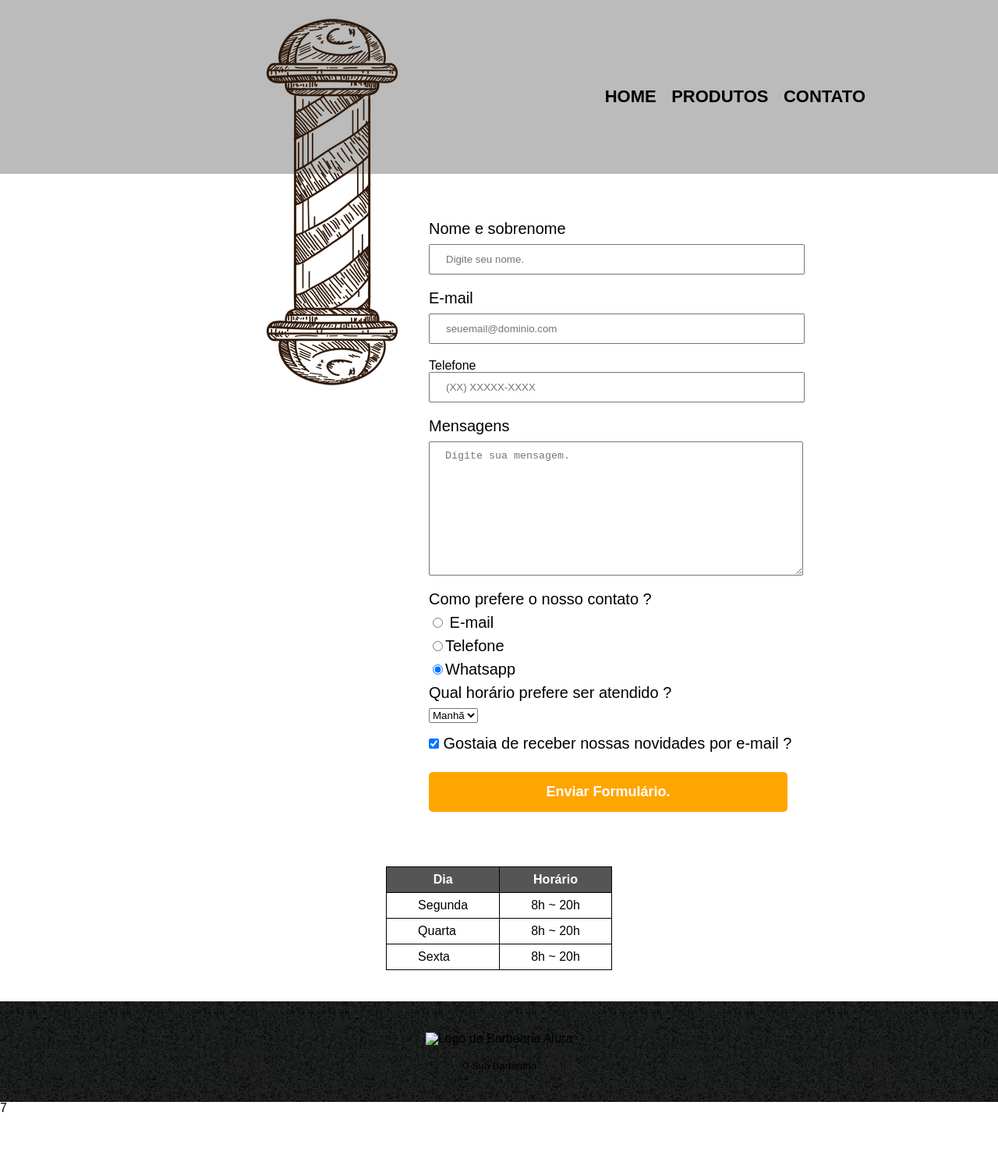
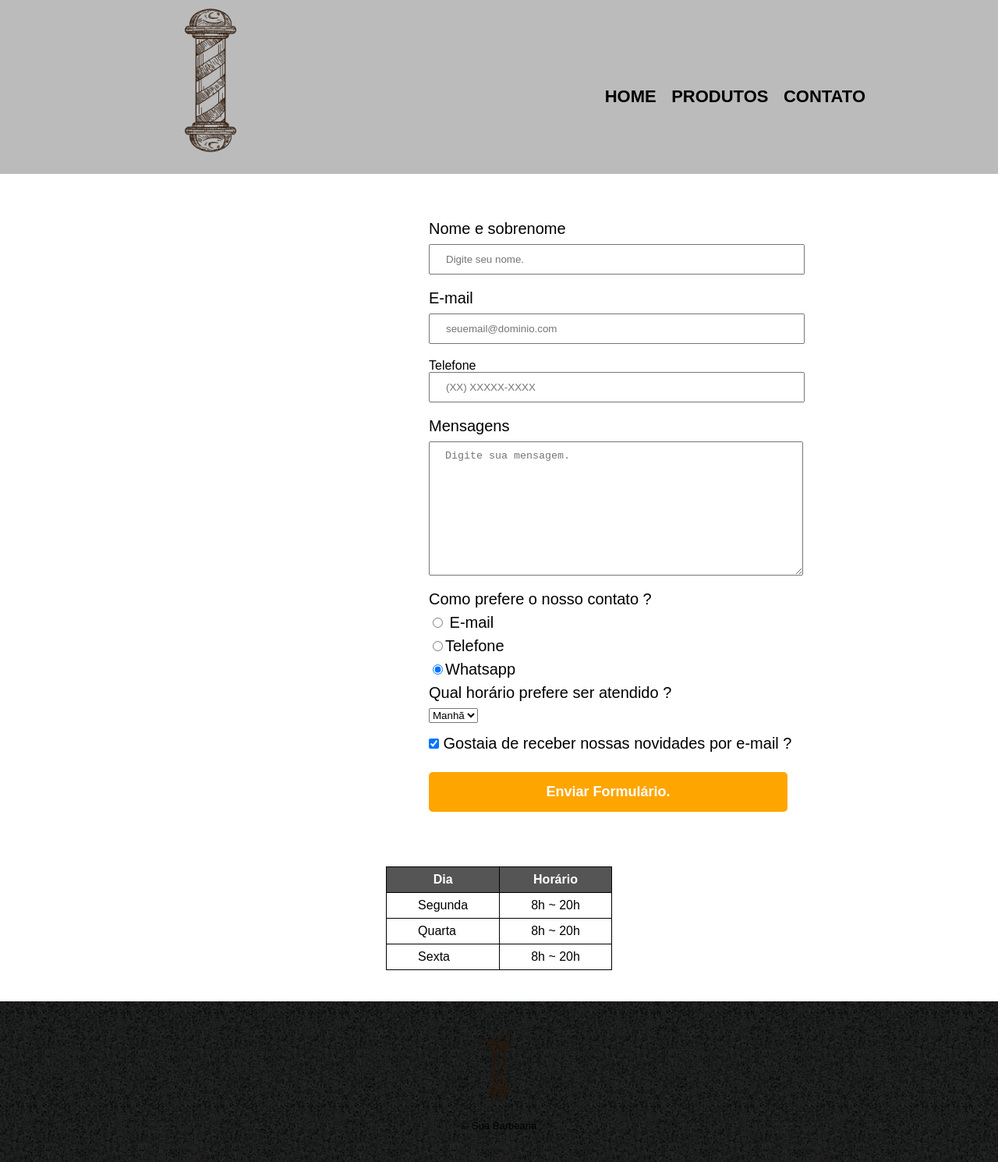
Before and after one commit to carllostavares/Site_barbearia, a plain HTML site: page contato.html in a window 1280 px wide. Shown: the part 17-1507 px from the top of the page at 78% size. Before the commit the page ends 1446 px from the top, so only its background shows below. Drawn offline with Linux system fonts and the light colour scheme; files whose address does not match are found by name.

Commit message:
Adicionando class para tamanho da logo

```diff
--- a/contato.html
+++ b/contato.html
@@ -10,7 +10,7 @@
 	<body>
 		<header>
 			<div class="caixa">
-				<h1><img src="./assets/loogo.png" alt="Logo da Barbearia Alura"></h1>
+				<h1><img src="./assets/loogo.png" class="imglogo"alt="Logo da Barbearia Alura"></h1>
 
 				<nav>
 					<ul>
@@ -88,8 +88,8 @@
 		</main>
 
 		<footer>
-			<img src="logo-branco.png" alt="Logo da Barbearia Alura">
+			<img src="./assets/loogo.png" class="imgLogoInferior" alt="Logo da Barbearia Alura">
 			<p class="copyright">&copy; Sua Barbearia </p>
 		</footer>
 	</body>
-</html>7
+</html>
```
Also changed, not shown: produtos.html (+2 -2 lines).
